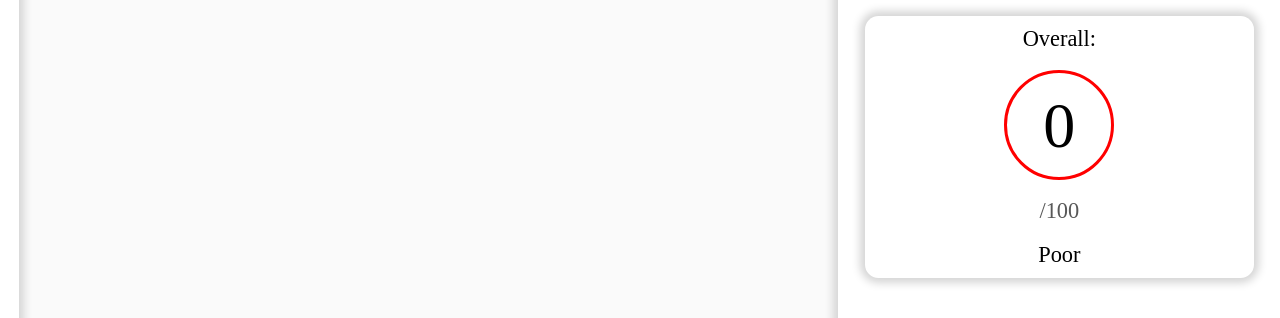
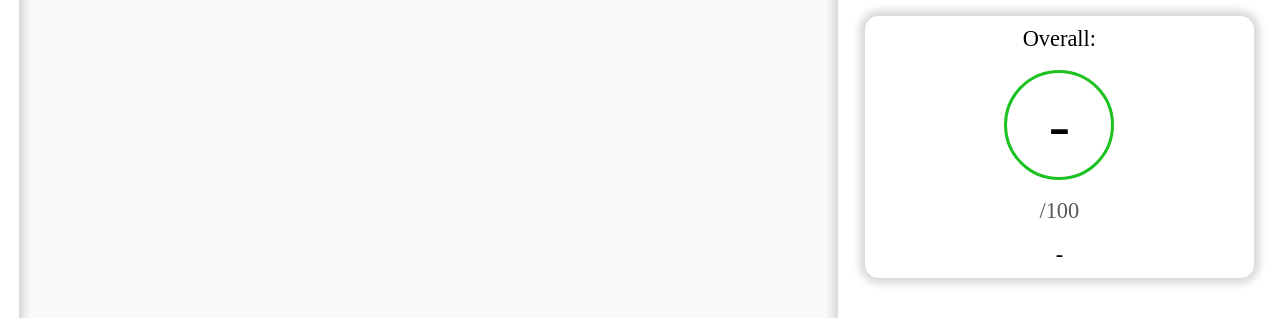
Before and after one commit to austenem/debaterly, a React (Create React App) app: page / in a window 1280 px wide. Shown: the part 315-633 px from the top of the page. Built offline with nearby package versions, Linux system fonts and the light colour scheme.

Commit message:
clean up and fix user text bug

```diff
--- a/src/pages/Home/Home.tsx
+++ b/src/pages/Home/Home.tsx
@@ -32,7 +32,7 @@ function Home() {
         setUserTopic(topic);
       }} />
       <div className="UserHome-inner-container">
-        <TextInput userText={userText} highlightedSentences={highlightedSentences} onChange={() => {}} />
+        <TextInput userText={userText} highlightedSentences={highlightedSentences} onChange={(text: string) => setUserText(text)} />
         <div className="UserHome-right-side">
           <TopicInput userTopic={userTopic} onChange={(topic: string) => (setUserTopic(topic))} />
           <ScoreCard qualityCategory={qualityCategory} qualityScore={qualityScore} isLoading={isLoading} />
--- a/src/pages/Home/components/ScoreCard.tsx
+++ b/src/pages/Home/components/ScoreCard.tsx
@@ -8,6 +8,8 @@ interface ScoreCardProps {
 }
 
 function ScoreCard({ qualityCategory, qualityScore, isLoading }: ScoreCardProps) {
+  const score = qualityScore || '-';
+
   if (isLoading) {
     return (
       <div className="UserHome-score-card">
@@ -28,7 +30,7 @@ function ScoreCard({ qualityCategory, qualityScore, isLoading }: ScoreCardProps)
           Overall:
         </div>
         <div className={`UserHome-score UserHome-border-${qualityCategory}`}>
-          {qualityScore}
+          {score}
         </div>
         /100
         <div className="UserHome-category">
--- a/src/pages/Home/components/TextInput.tsx
+++ b/src/pages/Home/components/TextInput.tsx
@@ -15,7 +15,10 @@ function TextInput({ userText, highlightedSentences, onChange }: TextInputProps)
         <HighlightWithinTextarea
           value={userText}
           highlight={highlightedSentences}
-          onChange={onChange}
+          onChange={(e) => {
+            console.log('TextInput onChange', e);
+            onChange(e)
+          }}
         />
       </div>
     </div>
--- /dev/null
+++ b/src/pages/Home/helpers.ts
@@ -0,0 +1,60 @@
+import { HighlightedSentence, QualityCategory } from "./types";
+
+/**
+ * Find the quality category based on the quality score
+ * @author Austen Money
+ * @param score the quality score
+ * @returns the quality category
+ */
+export const getQualityCategory = (score: number): QualityCategory => {
+  if (score >= 80) {
+    return 'Excellent';
+  }
+  if (score >= 60) {
+    return 'Good';
+  }
+  if (score >= 40) {
+    return 'Fair';
+  }
+  if (score >= 1) {
+    return 'Poor';
+  }
+  return '-';
+};
+
+/**
+ * Figure out which sentences to highlight based on the quality scores of
+ * each sentence
+ * @author Austen Money
+ */
+export const analyzeSentences = (
+  sentences: string[],
+  scores: number[]
+): HighlightedSentence[] => {
+  // Initialize the highlighted sentences array
+  const highlightedSentences: HighlightedSentence[] = [];
+
+  // Determine if each sentence should be highlighted
+  for (let i = 0; i < sentences.length; i++) {
+    // Skip empty sentences or those without scores
+    if (sentences[i].trim() === '' || isNaN(scores[i])) {
+      continue;
+    }
+
+    // Determine the class name for the sentence
+    let className = 'UserHome-Normal';
+    if (scores[i] >= 65) {
+      className = 'UserHome-Excellent';
+    } else if (scores[i] <= 35) {
+      className = 'UserHome-Poor';
+    }
+
+    // Add the sentence to the highlighted sentences array
+    highlightedSentences.push({
+      highlight: sentences[i],
+      className,
+    });
+  }
+
+  return highlightedSentences;
+};
--- a/src/pages/Home/hooks.ts
+++ b/src/pages/Home/hooks.ts
@@ -1,62 +1,6 @@
-import React, { useCallback, useMemo } from 'react';
+import React, { useCallback, useEffect } from 'react';
 import { HighlightedSentence } from './types';
-
-/**
- * Find the quality category based on the quality score
- * @author Austen Money
- * @param score the quality score
- * @returns the quality category
- */
-const getQualityCategory = (score: number):
-('Excellent' | 'Good' | 'Fair' | 'Poor') => {
-  if (score >= 80) {
-    return 'Excellent';
-  }
-  if (score >= 60) {
-    return 'Good';
-  }
-  if (score >= 40) {
-    return 'Fair';
-  }
-  return 'Poor';
-};
-
-/**
- * Figure out which sentences to highlight based on the quality scores of
- * each sentence
- * @author Austen Money
- */
-const analyzeSentences = (
-  sentences: string[],
-  scores: number[]
-): HighlightedSentence[] => {
-  // Initialize the highlighted sentences array
-  const highlightedSentences: HighlightedSentence[] = [];
-
-  // Determine if each sentence should be highlighted
-  for (let i = 0; i < sentences.length; i++) {
-    // Skip empty sentences or those without scores
-    if (sentences[i].trim() === '' || isNaN(scores[i])) {
-      continue;
-    }
-
-    // Determine the class name for the sentence
-    let className = 'UserHome-Normal';
-    if (scores[i] >= 65) {
-      className = 'UserHome-Excellent';
-    } else if (scores[i] <= 35) {
-      className = 'UserHome-Poor';
-    }
-
-    // Add the sentence to the highlighted sentences array
-    highlightedSentences.push({
-      highlight: sentences[i],
-      className,
-    });
-  }
-
-  return highlightedSentences;
-};
+import { analyzeSentences, getQualityCategory } from './helpers';
 
 export function useScoreText() {
   const [userText, setUserText] = React.useState('\n\n\n');
@@ -64,6 +8,12 @@ export function useScoreText() {
   const [qualityScore, setQualityScore] = React.useState(0);
   const [highlightedSentences, setHighlightedSentences] = React.useState<HighlightedSentence[]>([]);
   const [isLoading, setIsLoading] = React.useState(false);
+
+  // Reset score and highlights on text or topic change
+  useEffect(() => {
+    setQualityScore(0);
+    setHighlightedSentences([]);
+  }, [userText, userTopic]);
 
   /**
    * On click of the score button, send the user text to model for evaluation
@@ -99,12 +49,9 @@ export function useScoreText() {
       body: JSON.stringify(data),
     };
 
-    // Choose a backend URL based on environment variables or default to localhost
-    // const backendUrl = process.env.REACT_APP_API_URL || "http://localhost:8000";
-    // Use spring boot backend for evaluation
-    const backendUrl = "http://localhost:8080";
+    const backendUrl = process.env.DATABASE_API_URL || "http://localhost:8080";
 
-    // Make the fetch request
+    // Make the score fetch request
     fetch(`${backendUrl}/api/submissions`, options)
     .then(response => {
         if (response.ok) {
@@ -119,13 +66,12 @@ export function useScoreText() {
 
         const highlightedSentences = analyzeSentences(argument, scores);
 
-        // Handle the response data
+        // Update the state with the results
         setQualityScore(averageScore);
         setHighlightedSentences(highlightedSentences);
         setIsLoading(false);
       })
       .catch(error => {
-        // Handle any errors that occurred during the fetch
         console.error('Error:', error);
       });
   }, [userText, userTopic, setIsLoading, setQualityScore, setHighlightedSentences]);
--- a/src/pages/Home/types.ts
+++ b/src/pages/Home/types.ts
@@ -11,4 +11,4 @@ export interface Example {
   icon: IconDefinition;
 }
 
-export type QualityCategory = 'Excellent' | 'Good' | 'Fair' | 'Poor' | 'None';
+export type QualityCategory = 'Excellent' | 'Good' | 'Fair' | 'Poor' | '-';
```
